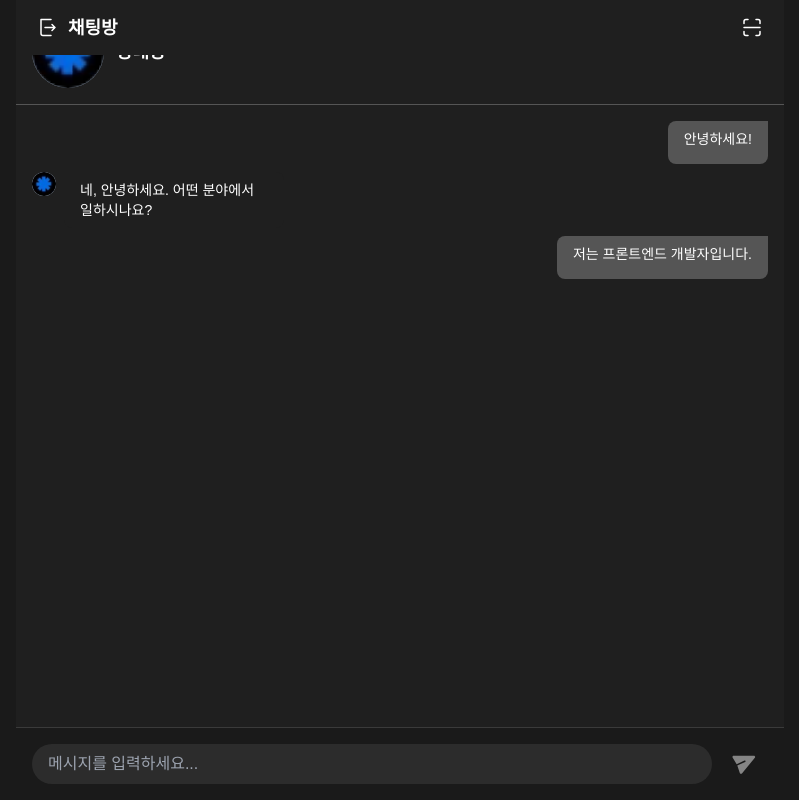
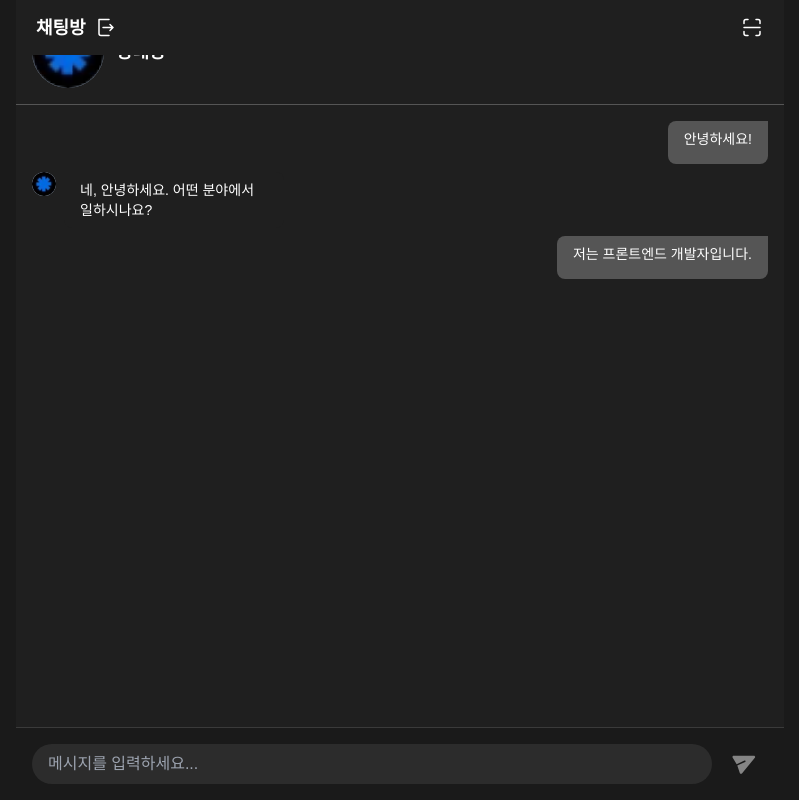
Before and after one commit to goorm-CHACHA/FE, a Next.js app: page /chat in a window 1280 px wide. Shown: the whole page, without its empty margins (240-1039 px from the left). Built offline with nearby package versions, Linux system fonts and the light colour scheme; no server answers.

Commit message:
feat: 채팅방 nav 변경

```diff
--- a/src/components/common/top-nav.tsx
+++ b/src/components/common/top-nav.tsx
@@ -62,15 +62,20 @@ const TopNavigation = () => {
 
         {type === 'chat-room' && (
           <>
-            <div className="flex items-center gap-2">
+            <button
+              className="flex items-center gap-2"
+              onClick={() => {
+                router.push('/home');
+              }}
+            >
+              <p className="text-lg font-semibold text-white">채팅방</p>
               <Image
                 src="/assets/svgs/ExitIcon.svg"
                 alt="Exit Icon"
                 width={24}
                 height={24}
               />
-              <p className="text-lg font-semibold text-white">채팅방</p>
-            </div>
+            </button>
             <Image
               src="/assets/svgs/Scanner.svg"
               alt="Scanner Icon"
```
